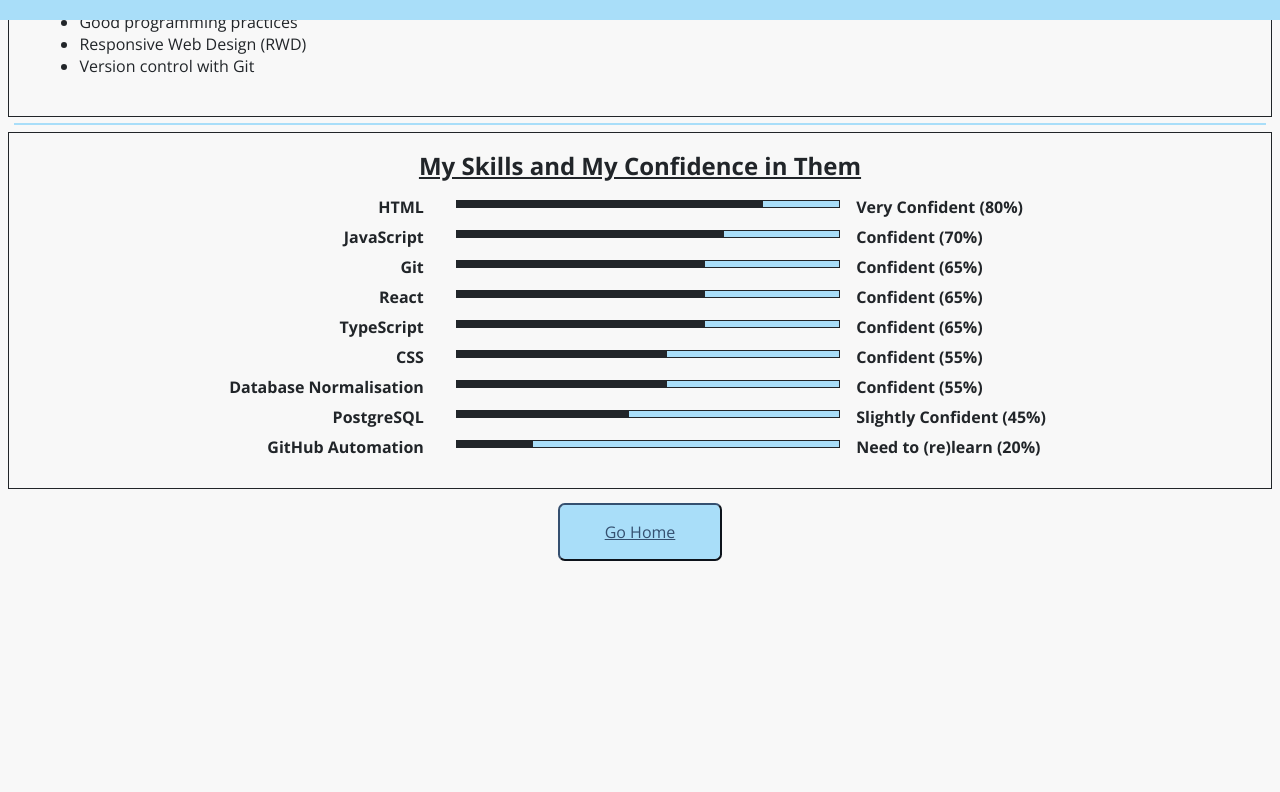
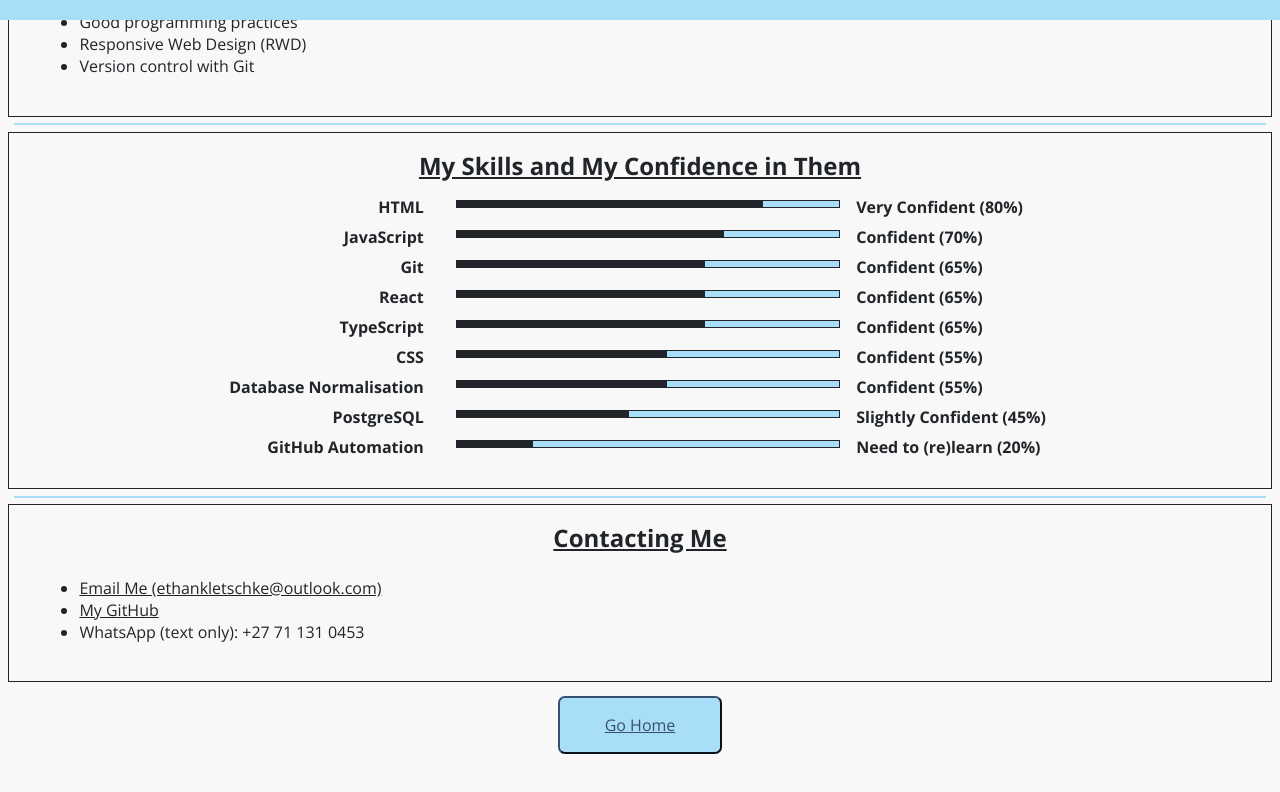
Before and after one commit to ethanKletschke/TSX-Portfolio-App, a React (Vite) app: page /aboutMe in a window 1280 px wide. Shown: the part 780-1572 px from the top of the page. Before the commit the page ends 1427 px from the top, so only its background shows below. Built offline with nearby package versions, Linux system fonts and the light colour scheme.

Commit message:
feat: Add contact section in AboutMe

```diff
--- a/src/pages/AboutMe/AboutMe.tsx
+++ b/src/pages/AboutMe/AboutMe.tsx
@@ -116,6 +116,21 @@ export default function AboutMe() {
         </article>
       </section>
 
+      <hr />
+
+      <section className={styles["body-section"]}>
+        <header>
+          <h2>Contacting Me</h2>
+        </header>
+        <article>
+          <ul>
+            <li><a href="mailto:ethankletschke@outlook.com">Email Me (ethankletschke@outlook.com)</a></li>
+            <li><a href="https://github.com/ethanKletschke">My GitHub</a></li>
+            <li>WhatsApp (text only): +27 71 131 0453</li>
+          </ul>
+        </article>
+      </section>
+
       <GoHomeBtn />
     </Page>
   );
```
Also changed, not shown: 1 other file (tests, documents, lock files or other folders).
